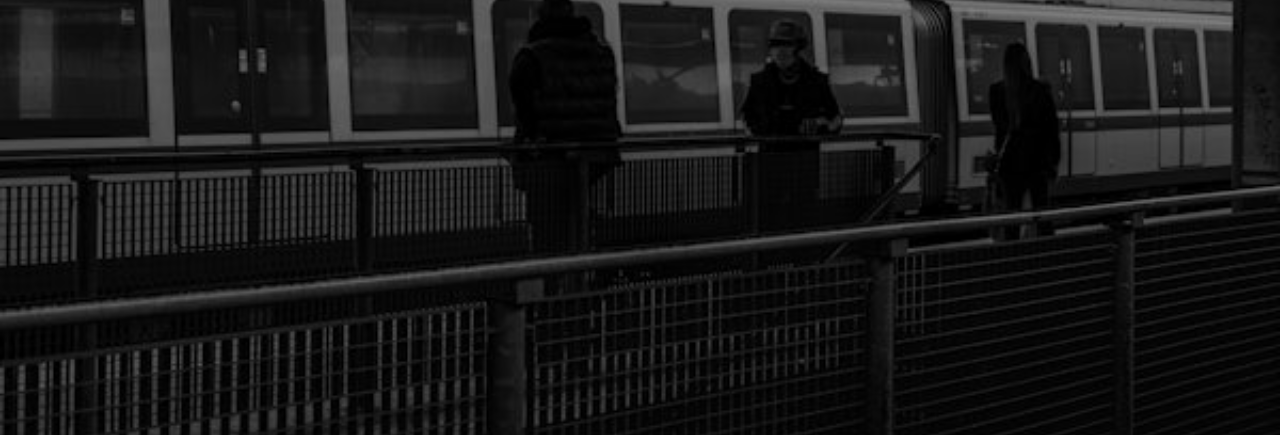
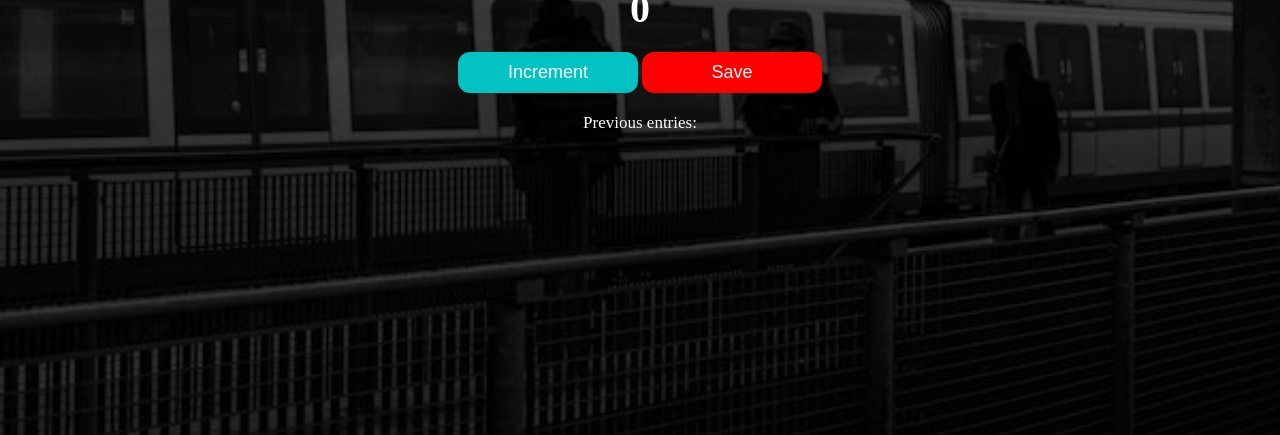
Before and after one commit to alaa-abdoh/Passenger_Counter_App_GazaSkyGeeks, a plain HTML site: page index.html in a window 1280 px wide. Shown: the part 365-800 px from the top of the page. Drawn offline with Linux system fonts and the light colour scheme.

Commit message:
add the main content to the page with styling

```diff
--- a/index.css
+++ b/index.css
@@ -45,5 +45,44 @@ body::before{
     top: 0;
     width: 100%;
     height: 100%;
-    background-color: rgb(0, 0, 0 , 0.5);
+    background-color: rgb(0, 0, 0 , 0.7);
 }
+.content{
+    color: white;
+    height: 100vh;
+    display: flex;
+    flex-direction: column;
+    justify-content: center;
+    align-items: center;
+    height: 100%;
+}
+.content .container{
+    z-index: 100;
+    text-align: center;
+}
+.container h1,
+.container h2{
+    font-weight: bold;
+    font-size: 40px;
+}
+.container .btns{
+    margin: 20px 0;
+}
+.container .btns button{
+    padding: 10px;
+    border: none;
+    border-radius: 12px;
+    width: 180px;
+    color: white;
+    font-size: 18px;
+    cursor: pointer;
+}
+.container .btns button:first-child{
+    background-color: rgb(2, 194, 194);
+}
+.container .btns button:last-child{
+    background-color: red;
+}
+.container p{
+    font-size: 17px;
+}
--- a/index.html
+++ b/index.html
@@ -7,7 +7,17 @@
     <link rel="stylesheet" href="index.css">
 </head>
 <body>
-
+    <div class="content">
+        <div class="container">
+            <h1>People Entered:</h1>
+            <h2>0</h2>
+            <div class="btns">
+                <button>Increment</button>
+                <button>Save</button>
+            </div>
+            <p>Previous entries:</p>
+        </div>
+    </div>
     <script src="index.js"></script>
 </body>
 </html>
```
